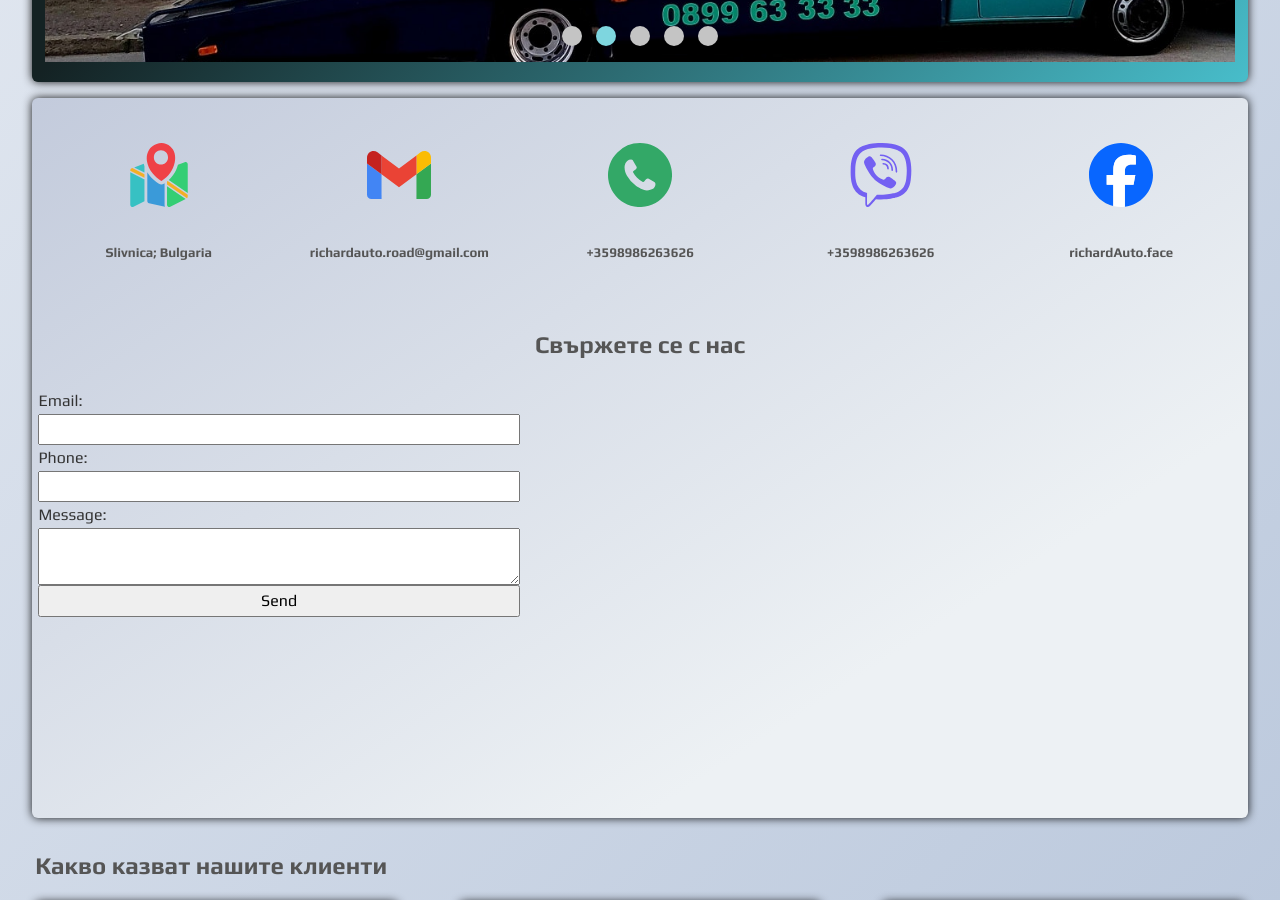
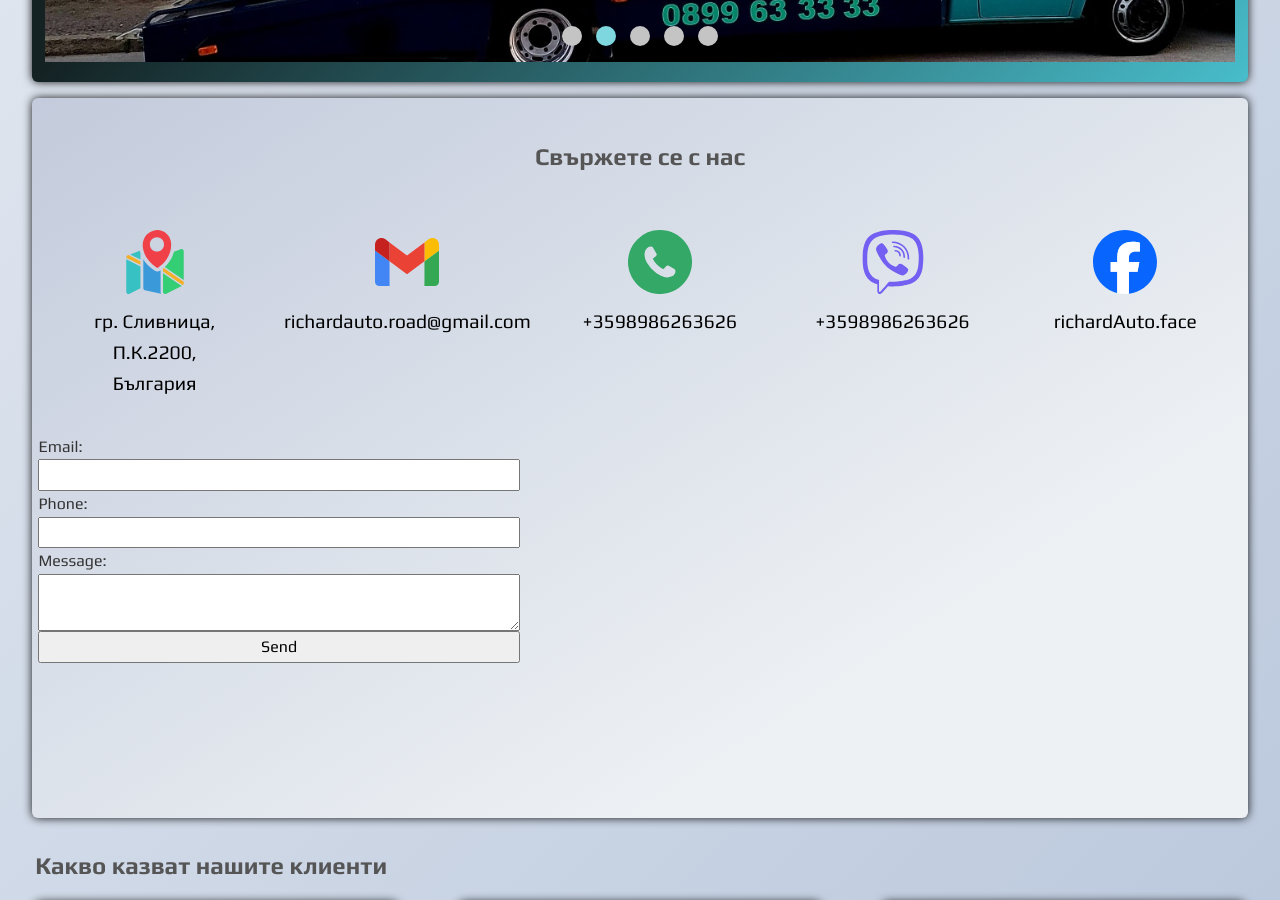
Before and after one commit to viktor-dimitrov/road-assistance, a React (Vite) app in the folder client/richard-auto/: page / in a window 1280 px wide. Shown: the part 2760-3660 px from the top of the page. Built offline with nearby package versions, Linux system fonts and the light colour scheme.

Commit message:
contact cards css update

```diff
--- a/client/richard-auto/src/components/Contacts/ContactCard/ContactCard.jsx
+++ b/client/richard-auto/src/components/Contacts/ContactCard/ContactCard.jsx
@@ -8,7 +8,7 @@ export default function ContactCard({ contact }) {
                 <img src={`/svg/${contact.icon}`} alt={contact.title} />
             </div>
 
-            <h5>{contact.contact}</h5>
+            <p>{contact.contact}</p>
         </article>
     );
 }
--- a/client/richard-auto/src/components/Contacts/ContactCard/ContactCard.module.css
+++ b/client/richard-auto/src/components/Contacts/ContactCard/ContactCard.module.css
@@ -8,7 +8,7 @@
     display: flex;
     flex-direction: column;
     align-items: center;
-    justify-content: center;
+    justify-content:flex-start;
     text-align: center;
     border-radius: 6px;
     margin:1em;
@@ -27,8 +27,9 @@
 
 }
 
-.contacts-card p {
+.contact-card p {
     font-size: 1.2em;
     padding-bottom:1em;
     margin:0 1em;
+    color:black
 }
--- a/client/richard-auto/src/components/Contacts/Contacts.jsx
+++ b/client/richard-auto/src/components/Contacts/Contacts.jsx
@@ -15,12 +15,13 @@ export default function Contacts () {
 
 
         <div className={styles['contacts-container']}>
+              <h2>Свържете се с нас</h2>
 
             <section className={styles['cards-container']}  >
                 {contactsData.map((contact, index) => <ContactCard  key={index} contact={contact}  /> )}
             </section>
 
-            <h2>Свържете се с нас</h2>
+
 
             <ContactsForm></ContactsForm>
 
--- a/client/richard-auto/src/components/Contacts/ContactsForm.jsx/ContactsForm.jsx
+++ b/client/richard-auto/src/components/Contacts/ContactsForm.jsx/ContactsForm.jsx
@@ -43,6 +43,7 @@ export default function ContactsForm () {
 
 
     return (
+
         <form onSubmit={handleSubmit}>
           <label htmlFor="email">Email:</label>
           <input
--- a/client/richard-auto/src/utils/contactsData.json
+++ b/client/richard-auto/src/utils/contactsData.json
@@ -1,7 +1,7 @@
 [
     {
         "title": "address",
-        "contact": "Slivnica; Bulgaria",
+        "contact": "гр. Сливница, П.К.2200, България",
         "icon": "map-color-icon.svg"
     },
     {
```
